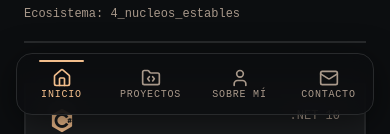
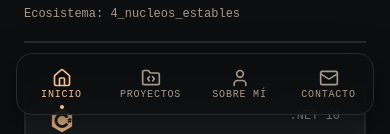
Before and after one commit to AlexJRQ32/Proyecto-Portafolio, a React (Vite) app in the folder frontend/: page /home in a window 390 px wide. Shown: the part 717-851 px from the top of the page. Built offline with nearby package versions, Linux system fonts and the light colour scheme.

Commit message:
fix: tabbar active indicator as bottom dot

```diff
--- a/frontend/src/common/components/TabBar/TabBar.css
+++ b/frontend/src/common/components/TabBar/TabBar.css
@@ -48,7 +48,7 @@
   line-height: 1;
 }
 
-/* Active state: accent color + top line indicator */
+/* Active state: accent color + bottom dot indicator */
 .tabbar-item--active {
   color: var(--accent);
 }
@@ -56,10 +56,12 @@
 .tabbar-item--active::before {
   content: '';
   position: absolute;
-  top: 0;
-  left: 8px;
-  right: 8px;
-  height: 2px;
+  bottom: 6px;
+  left: 50%;
+  transform: translateX(-50%);
+  width: 4px;
+  height: 4px;
+  border-radius: 50%;
   background-color: var(--accent);
 }
 
@@ -93,11 +95,7 @@
   }
 
   .tabbar-item--active::before {
-    top: 6px;
-    left: 25%;
-    right: 25%;
-    height: 2px;
-    border-radius: 2px;
+    bottom: 5px;
   }
 }
 
```
